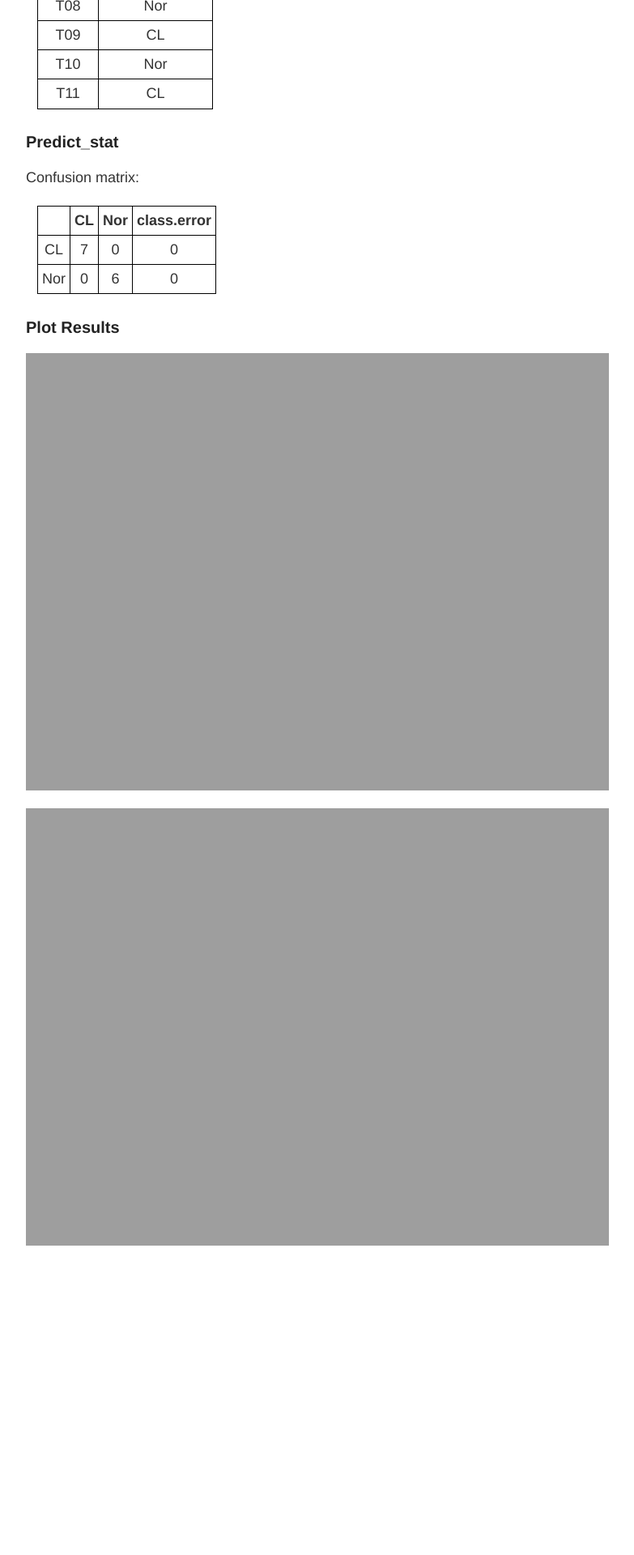
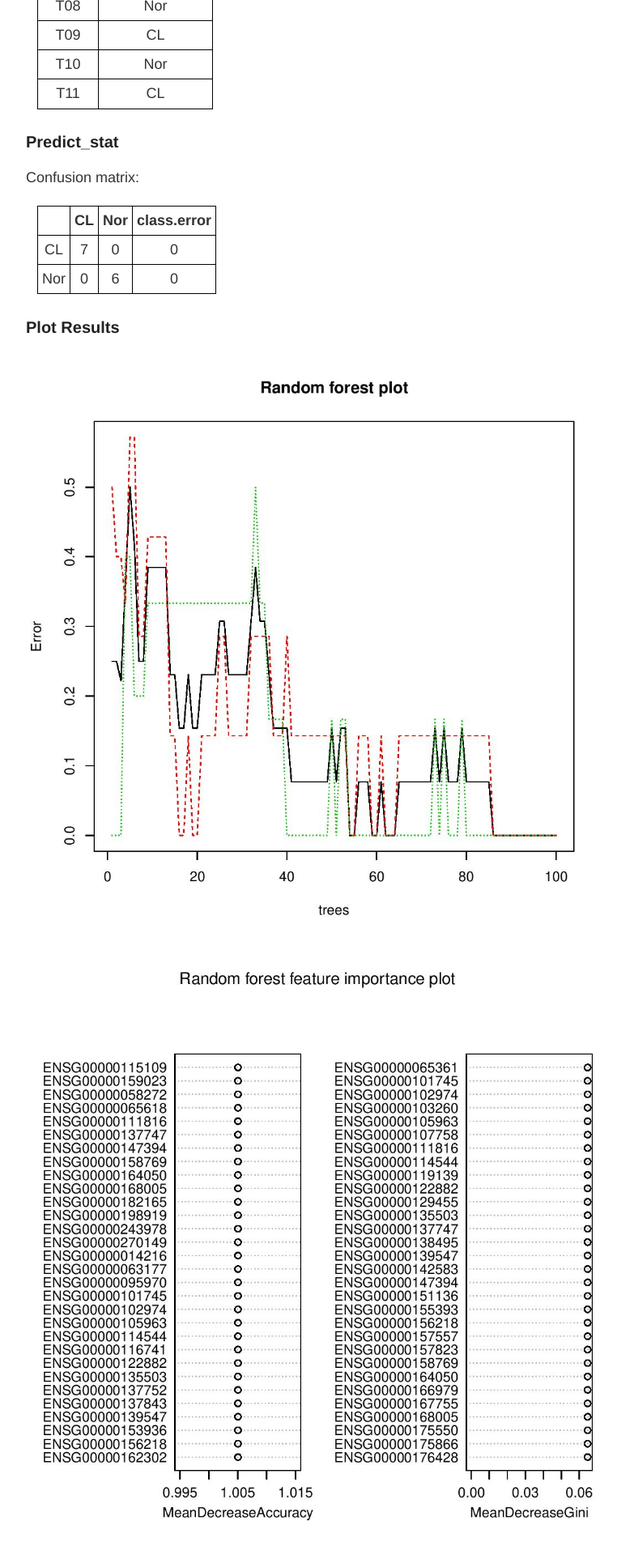
Before and after one commit to vanngocthuyla/vanngocthuyla.github.io, a Jekyll site: the page built from posts/ML/RF.md, in a window 1280 px wide. Shown: the part 1643-3563 px from the top of the page at 81% size, without its empty margins (248-1031 px from the left). Built offline with Jekyll 4.4.1, drawn with Linux system fonts in a browser that asks for light colours; our own code applies the rules of GitHub Pages for plain Markdown files; before the commit the page ends 3203 px from its top, so only the background shows below that.

Commit message:
Update RF.md

```diff
--- a/posts/ML/RF.md
+++ b/posts/ML/RF.md
@@ -56,6 +56,6 @@ Confusion matrix:
 
 ### Plot Results
 
-<img src='https://vanngocthuyla.github.io/images/omics/Random_Forest_Plot.jpg' width="800">
+<img src='https://vanngocthuyla.github.io/images/ML/Random_Forest_Plot.jpg' width="800">
 
-<img src='https://vanngocthuyla.github.io/images/omics/Feature_Important_Plot.jpg' width="800">
+<img src='https://vanngocthuyla.github.io/images/ML/Feature_Important_Plot.jpg' width="800">
```
